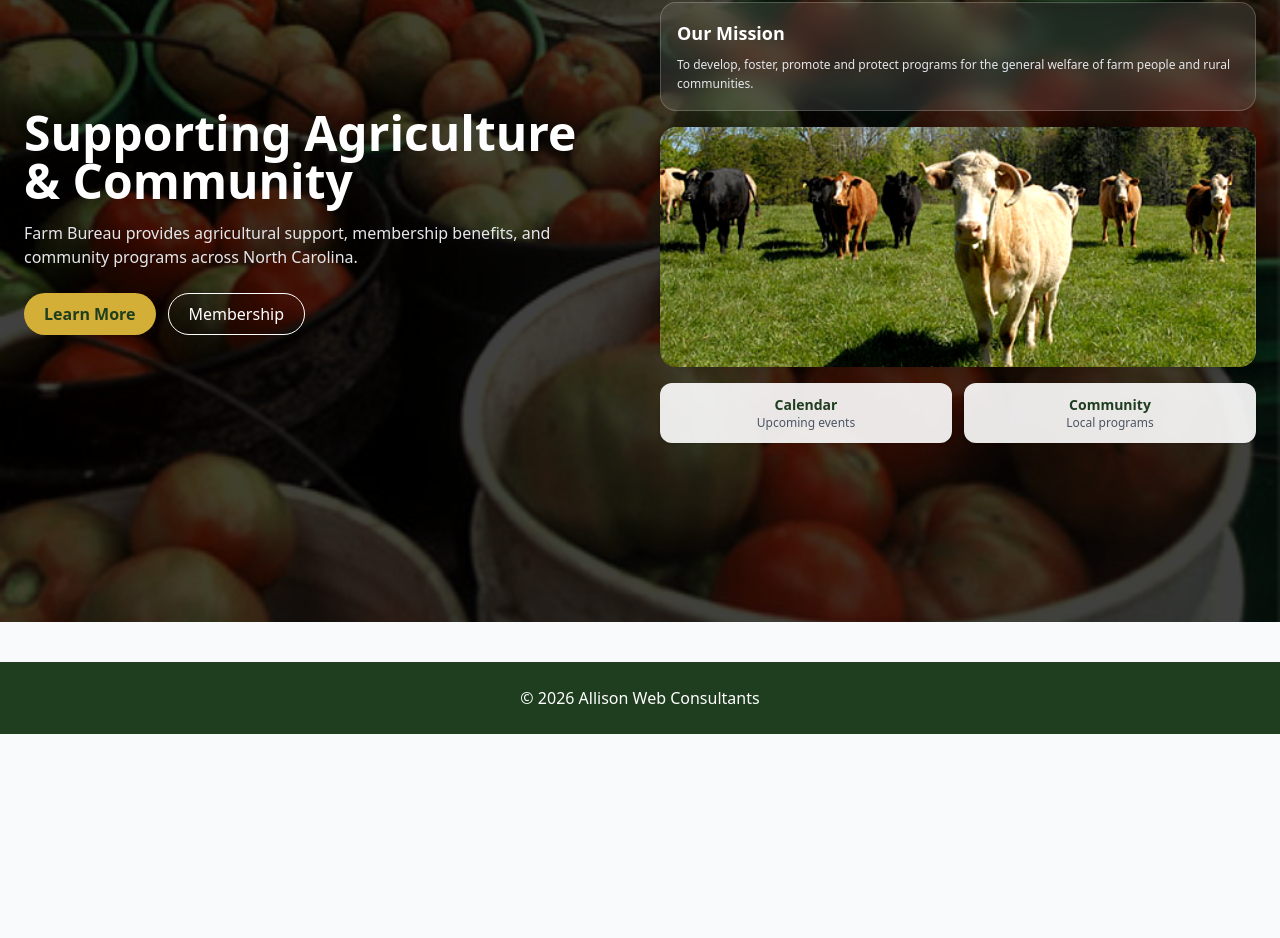
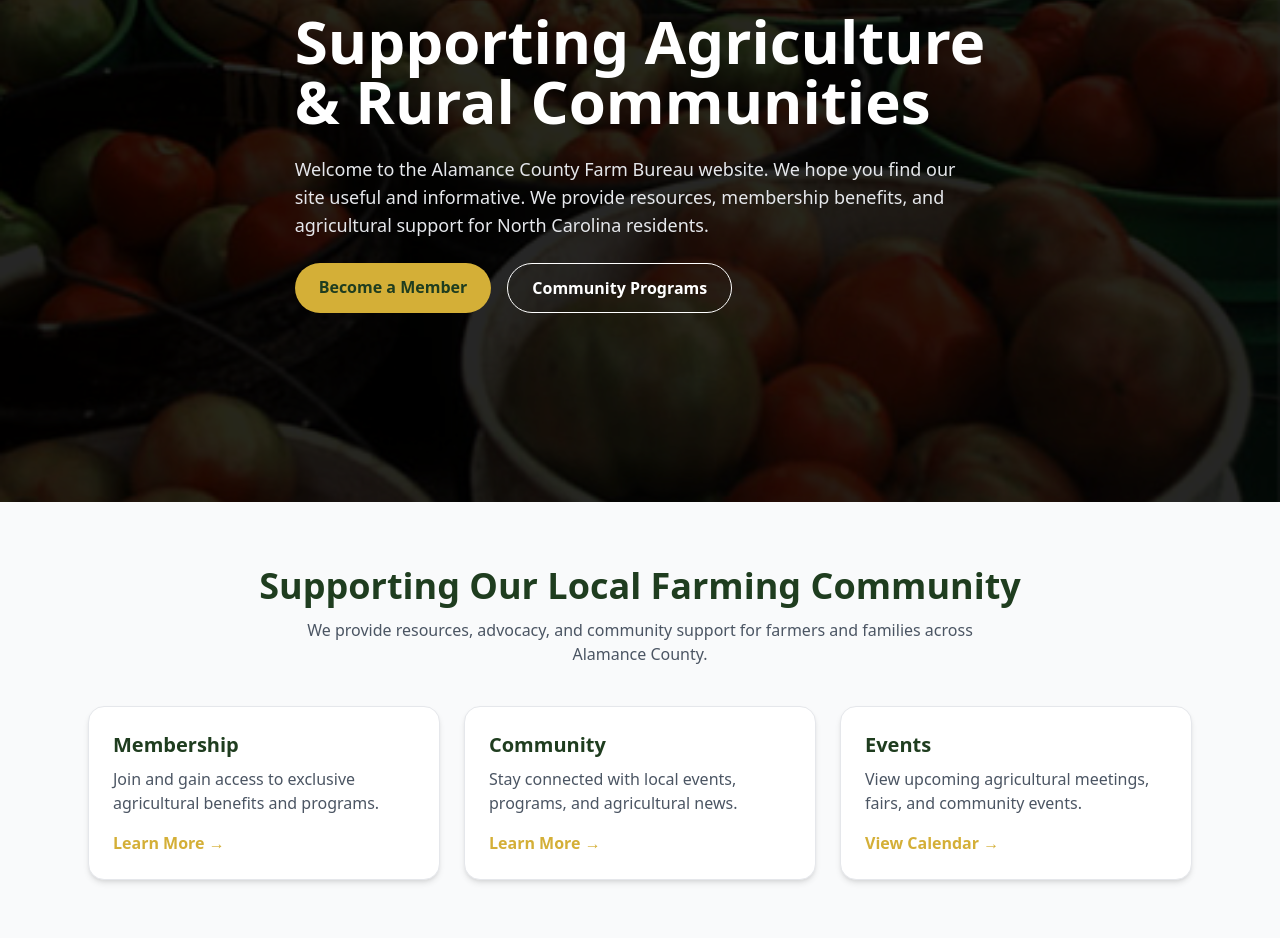
Before and after one commit to qb1968/acfb, a React (Vite) app in the folder frontend/: page / in a window 1280 px wide. Shown: the part 294-1232 px from the top of the page. Before the commit the page ends 1028 px from the top, so only its background shows below. Built offline with nearby package versions, Linux system fonts and the light colour scheme.

Commit message:
cosmetics

```diff
--- a/frontend/src/components/Hero.jsx
+++ b/frontend/src/components/Hero.jsx
@@ -1,24 +1,21 @@
 export default function Hero() {
   return (
     <section className="relative h-[60vh] flex items-center bg-[url('/farm.png')] bg-cover bg-center">
-
       {/* Overlay */}
       <div className="absolute inset-0 bg-black/80"></div>
 
       {/* Content */}
       <div className="relative z-10 max-w-7xl mx-auto px-6 sm:px-8 lg:px-12 text-white">
         <div className="max-w-3xl">
-
           <h1 className="text-3xl sm:text-5xl lg:text-6xl font-bold mb-6 leading-tight">
             Supporting Agriculture & Community
           </h1>
 
           <p className="text-sm sm:text-base lg:text-lg text-gray-100 leading-relaxed">
-            Welcome to the Alamance County Farm Bureau website. We hope you
-            find our site useful and informative. We provide resources,
-            membership benefits, and agricultural support for North Carolina residents.
+            Welcome to the Alamance County Farm Bureau. We are committed to
+            supporting farmers, strengthening rural communities, and providing
+            valuable resources for our members across North Carolina.
           </p>
-
         </div>
       </div>
     </section>
--- a/frontend/src/pages/Home.jsx
+++ b/frontend/src/pages/Home.jsx
@@ -1,80 +1,198 @@
-import { Link } from 'react-router-dom';
+// import { Link } from 'react-router-dom';
+
+// export default function Home() {
+//   return (
+//     <div className="h-screen overflow-hidden bg-gray-50">
+//       {/* MAIN LAYOUT */}
+//       <div className="h-full bg-[url('/farm.png')] bg-cover bg-center relative flex items-center">
+//         {/* Overlay */}
+//         <div className="absolute inset-0 bg-black/75"></div>
+
+//         {/* CONTENT WRAPPER */}
+//         <div className="relative z-10 w-full max-w-7xl mx-auto px-6 grid md:grid-cols-2 gap-10 items-center">
+//           {/* LEFT HERO */}
+//           <div className="text-white">
+//             <h1 className="text-3xl md:text-5xl font-bold leading-tight">
+//               Supporting Agriculture & Community
+//             </h1>
+
+//             <p className="mt-4 text-gray-200 text-sm md:text-base leading-relaxed">
+//               Farm Bureau provides agricultural support, membership benefits,
+//               and community programs across North Carolina.
+//             </p>
+
+//             <div className="mt-6 flex gap-3">
+//               <button className="bg-accent text-primary px-5 py-2 rounded-full font-semibold hover:scale-105 transition">
+//                 Learn More
+//               </button>
+
+//               <Link
+//                 to="/membership"
+//                 className="border border-white text-white px-5 py-2 rounded-full hover:bg-white hover:text-primary transition"
+//               >
+//                 Membership
+//               </Link>
+//             </div>
+//           </div>
+
+//           {/* RIGHT STACKED CARDS */}
+//           <div className="space-y-4">
+//             {/* Mission Card */}
+//             <div className="bg-white/10 backdrop-blur-md border border-white/20 rounded-2xl p-4 text-white">
+//               <h2 className="text-lg font-bold mb-2">Our Mission</h2>
+
+//               <p className="text-xs text-gray-200 leading-relaxed">
+//                 To develop, foster, promote and protect programs for the general
+//                 welfare of farm people and rural communities.
+//               </p>
+//             </div>
+
+//             {/* Image Card */}
+//             <div className="rounded-2xl overflow-hidden shadow-lg">
+//               <img
+//                 src="/cows.png"
+//                 alt="Farm"
+//                 className="w-full h-[240px] object-cover"
+//               />
+//             </div>
+
+//             {/* Quick Info Cards */}
+//             <div className="grid grid-cols-2 gap-3">
+//               <Link to="/events">
+//                 <div className="bg-white/90 rounded-xl p-3 text-center shadow hover:shadow-lg transition cursor-pointer">
+//                   <h3 className="font-bold text-primary text-sm">Calendar</h3>
+//                   <p className="text-xs text-gray-600">Upcoming events</p>
+//                 </div>
+//               </Link>
+// <Link to="/community">
+//               <div className="bg-white/90 rounded-xl p-3 text-center shadow">
+
+//                 <h3 className="font-bold text-primary text-sm">Community</h3>
+//                 <p className="text-xs text-gray-600">Local programs</p>
+//               </div>
+//               </Link>
+//             </div>
+//           </div>
+//         </div>
+//       </div>
+//     </div>
+//   );
+// }
+import { Link } from "react-router-dom";
 
 export default function Home() {
   return (
-    <div className="h-screen overflow-hidden bg-gray-50">
-      {/* MAIN LAYOUT */}
-      <div className="h-full bg-[url('/farm.png')] bg-cover bg-center relative flex items-center">
+    <div className="bg-gray-50">
+      {/* HERO */}
+      <section className="relative bg-[url('/farm.png')] bg-cover bg-center h-[85vh] flex items-center">
         {/* Overlay */}
-        <div className="absolute inset-0 bg-black/75"></div>
+        <div className="absolute inset-0 bg-black/85"></div>
 
-        {/* CONTENT WRAPPER */}
-        <div className="relative z-10 w-full max-w-7xl mx-auto px-6 grid md:grid-cols-2 gap-10 items-center">
-          {/* LEFT HERO */}
-          <div className="text-white">
-            <h1 className="text-3xl md:text-5xl font-bold leading-tight">
-              Supporting Agriculture & Community
-            </h1>
+        {/* Content */}
+        <div className="relative z-10 max-w-6xl mx-auto px-6 text-white">
+          <h1 className="text-4xl md:text-6xl font-bold leading-tight mb-6">
+            Supporting Agriculture <br /> & Rural Communities
+          </h1>
 
-            <p className="mt-4 text-gray-200 text-sm md:text-base leading-relaxed">
-              Farm Bureau provides agricultural support, membership benefits,
-              and community programs across North Carolina.
+          <p className="max-w-2xl text-gray-200 text-lg mb-6">
+            Welcome to
+            the Alamance County Farm Bureau website. We hope you find our site
+            useful and informative. We provide resources, membership benefits,
+            and agricultural support for North Carolina residents.
+          </p>
+
+          <div className="flex gap-4 flex-wrap">
+            <Link
+              to="/membership"
+              className="bg-accent text-primary px-6 py-3 rounded-full font-semibold hover:scale-105 transition"
+            >
+              Become a Member
+            </Link>
+
+            <Link
+              to="/community"
+              className="border border-white px-6 py-3 rounded-full font-semibold hover:bg-white hover:text-black transition"
+            >
+              Community Programs
+            </Link>
+          </div>
+        </div>
+      </section>
+
+      {/* FEATURE SECTION */}
+      <section className="max-w-6xl mx-auto px-6 py-16">
+        <div className="text-center mb-10">
+          <h2 className="text-3xl md:text-4xl font-bold text-primary">
+            Supporting Our Local Farming Community
+          </h2>
+          <p className="text-gray-600 mt-3 max-w-2xl mx-auto">
+            We provide resources, advocacy, and community support for farmers
+            and families across Alamance County.
+          </p>
+        </div>
+
+        <div className="grid md:grid-cols-3 gap-6">
+          {/* CARD 1 */}
+          <div className="bg-white shadow-md hover:shadow-xl transition p-6 rounded-2xl border">
+            <h3 className="text-xl font-bold mb-2 text-primary">Membership</h3>
+            <p className="text-gray-600 mb-4">
+              Join and gain access to exclusive agricultural benefits and
+              programs.
             </p>
-
-            <div className="mt-6 flex gap-3">
-              <button className="bg-accent text-primary px-5 py-2 rounded-full font-semibold hover:scale-105 transition">
-                Learn More
-              </button>
-
-              <Link
-                to="/membership"
-                className="border border-white text-white px-5 py-2 rounded-full hover:bg-white hover:text-primary transition"
-              >
-                Membership
-              </Link>
-            </div>
+            <Link
+              to="/membership"
+              className="text-accent font-semibold hover:underline"
+            >
+              Learn More →
+            </Link>
           </div>
 
-          {/* RIGHT STACKED CARDS */}
-          <div className="space-y-4">
-            {/* Mission Card */}
-            <div className="bg-white/10 backdrop-blur-md border border-white/20 rounded-2xl p-4 text-white">
-              <h2 className="text-lg font-bold mb-2">Our Mission</h2>
+          {/* CARD 2 */}
+          <div className="bg-white shadow-md hover:shadow-xl transition p-6 rounded-2xl border">
+            <h3 className="text-xl font-bold mb-2 text-primary">Community</h3>
+            <p className="text-gray-600 mb-4">
+              Stay connected with local events, programs, and agricultural news.
+            </p>
+            <Link
+              to="/community"
+              className="text-accent font-semibold hover:underline"
+            >
+              Learn More →
+            </Link>
+          </div>
 
-              <p className="text-xs text-gray-200 leading-relaxed">
-                To develop, foster, promote and protect programs for the general
-                welfare of farm people and rural communities.
-              </p>
-            </div>
-
-            {/* Image Card */}
-            <div className="rounded-2xl overflow-hidden shadow-lg">
-              <img
-                src="/cows.png"
-                alt="Farm"
-                className="w-full h-[240px] object-cover"
-              />
-            </div>
-
-            {/* Quick Info Cards */}
-            <div className="grid grid-cols-2 gap-3">
-              <Link to="/events">
-                <div className="bg-white/90 rounded-xl p-3 text-center shadow hover:shadow-lg transition cursor-pointer">
-                  <h3 className="font-bold text-primary text-sm">Calendar</h3>
-                  <p className="text-xs text-gray-600">Upcoming events</p>
-                </div>
-              </Link>
-<Link to="/community">
-              <div className="bg-white/90 rounded-xl p-3 text-center shadow">
-
-                <h3 className="font-bold text-primary text-sm">Community</h3>
-                <p className="text-xs text-gray-600">Local programs</p>
-              </div>
-              </Link>
-            </div>
+          {/* CARD 3 */}
+          <div className="bg-white shadow-md hover:shadow-xl transition p-6 rounded-2xl border">
+            <h3 className="text-xl font-bold mb-2 text-primary">Events</h3>
+            <p className="text-gray-600 mb-4">
+              View upcoming agricultural meetings, fairs, and community events.
+            </p>
+            <Link
+              to="/events"
+              className="text-accent font-semibold hover:underline"
+            >
+              View Calendar →
+            </Link>
           </div>
         </div>
-      </div>
+      </section>
+
+      {/* CALL TO ACTION */}
+      <section className="bg-primary text-white py-14 text-center">
+        <h2 className="text-3xl font-bold mb-4">Join the Farm Bureau Today</h2>
+
+        <p className="max-w-xl mx-auto text-gray-200 mb-6">
+          Become part of a strong agricultural community dedicated to supporting
+          farmers and rural families.
+        </p>
+
+        <Link
+          to="/membership"
+          className="bg-accent text-primary px-8 py-3 rounded-full font-semibold hover:scale-105 transition"
+        >
+          Get Started
+        </Link>
+      </section>
     </div>
   );
 }
```
